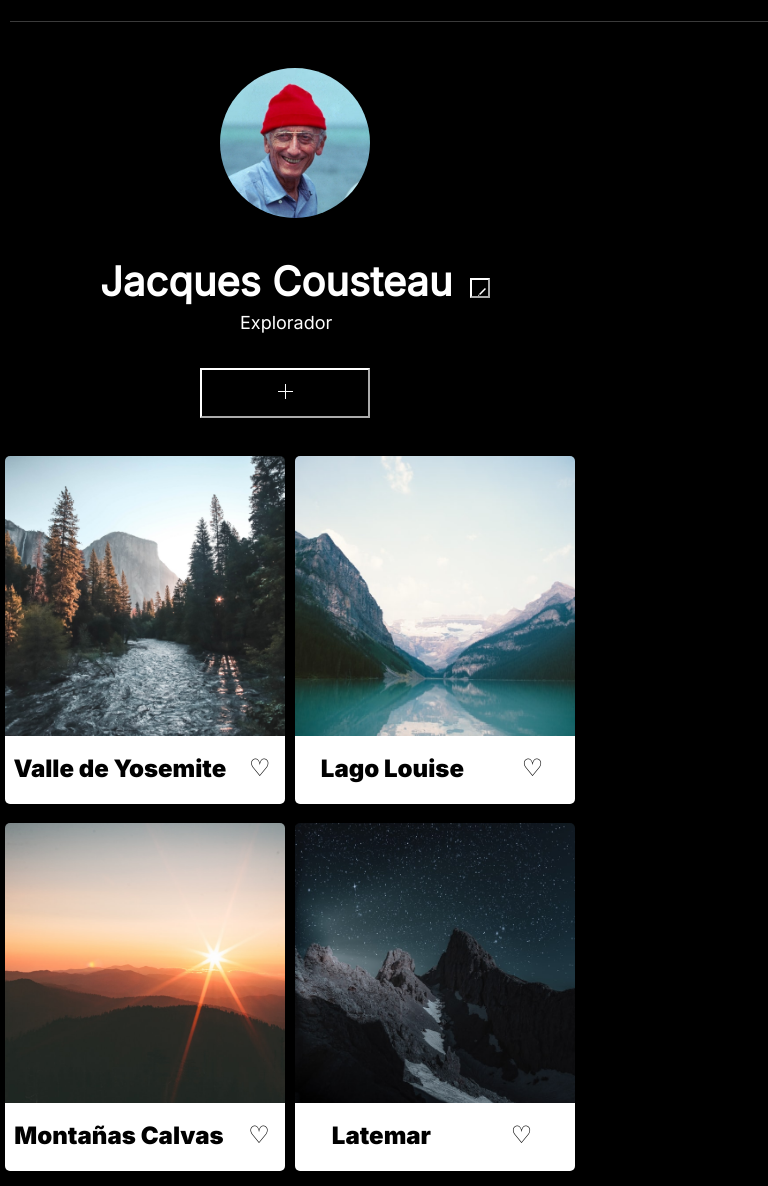
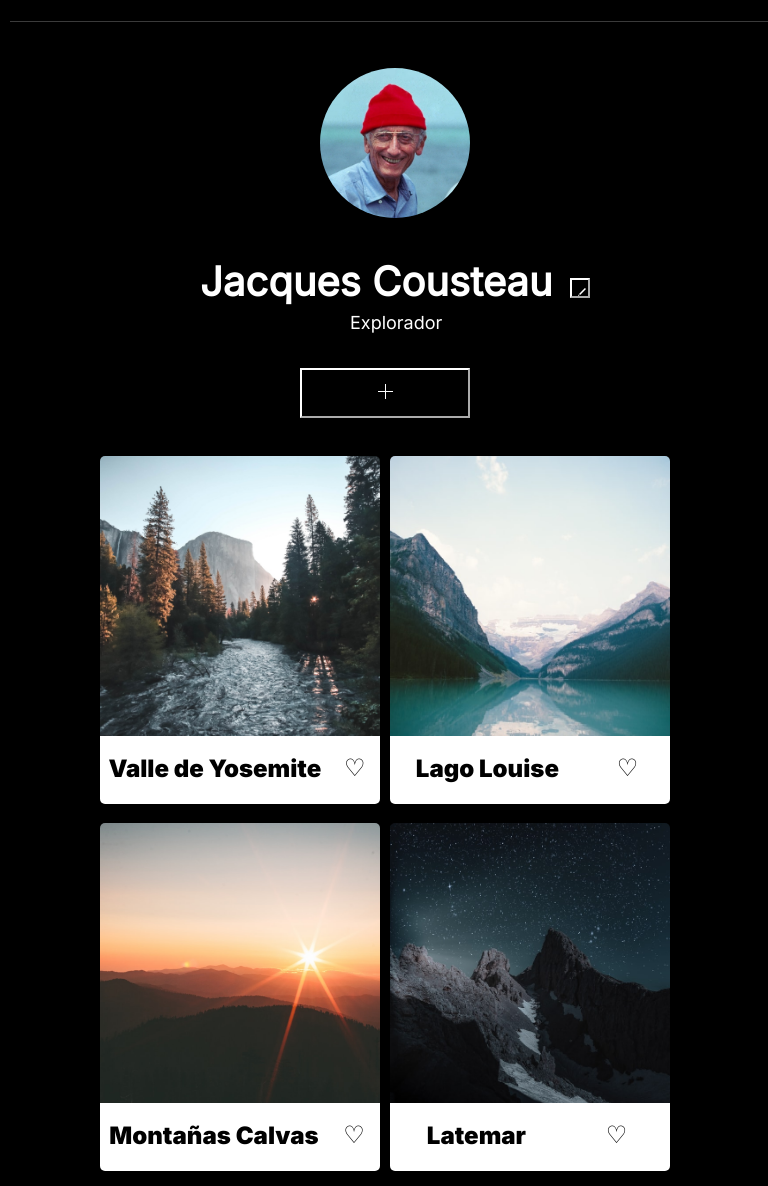
Before and after one commit to lily-lopez06/web_project_around, a plain HTML site: page index.html in a window 768 px wide. Shown: the part 112-1298 px from the top of the page. Drawn offline with Linux system fonts and the light colour scheme.

Commit message:
"mejorar mediaq"

```diff
--- a/blocks/footer.css
+++ b/blocks/footer.css
@@ -6,12 +6,12 @@
   padding-bottom: 60px;
 }
 
-@media screen and (min-width: 584px) and (max-width: 880px) {
+@media screen and (min-width: 768px) and (max-width: 880px) {
   .footer {
-    margin: 70px 50px 0 10px;
+    margin: 70px 50px 0 100px;
   }
 }
-@media screen and (min-width: 320px) and (max-width: 584px) {
+@media screen and (min-width: 320px) and (max-width: 580px) {
   .footer {
     margin: 50px 19px 0 19px;
   }
--- a/blocks/gallery.css
+++ b/blocks/gallery.css
@@ -1,5 +1,5 @@
 .gallery {
-  width: 880px;
+  max-width: 880px;
   height: 743px;
   display: grid;
   grid-template-columns: repeat(3, 1fr);
@@ -53,9 +53,8 @@
     grid-template-columns: repeat(2, 1fr);
     grid-template-rows: repeat(3, 1fr);
     gap: 10px;
-    padding: 120px 0 0 5px;
+    padding: 120px 0 0 100px;
   }
-
   .card__photo {
     width: 280px;
     height: 280px;
@@ -65,7 +64,6 @@
     height: 70px;
   }
 }
-
 @media screen and (min-width: 320px) and (max-width: 584px) {
   .gallery {
     width: 282px;
@@ -75,7 +73,6 @@
     padding: 0;
     margin: 220px 19px 0 19px;
   }
-
   .card__photo {
     width: 282px;
     height: 282px;
--- a/blocks/header.css
+++ b/blocks/header.css
@@ -14,7 +14,6 @@
   bottom: 1px;
   margin-top: 41px;
 }
-
 @media screen and (min-width: 584px) and (max-width: 880px) {
   .header {
     width: 320px;
@@ -26,7 +25,6 @@
     height: 70px;
   }
 }
-
 @media screen and (min-width: 320px) and (max-width: 584px) {
   .header {
     width: 320px;
--- a/blocks/popup.css
+++ b/blocks/popup.css
@@ -22,7 +22,7 @@
   width: 40px;
   height: 40px;
   margin-left: 430px;
-  background-color: black;
+  background-color: rgba(0, 0, 0, 0);
   border: none;
   position: absolute;
   top: -30px;
@@ -76,17 +76,17 @@
   margin-top: -16px;
 }
 
-@media screen and (min-width: 584px) and (max-width: 880px) {
+@media screen and (min-width: 768px) and (max-width: 880px) {
   .popup {
-    width: 280px;
-    height: 280px;
+    max-width: 280px;
+    max-height: 280px;
     position: absolute;
     top: 280px;
     left: -380px;
   }
 }
 
-@media screen and (min-width: 320px) and (max-width: 584px) {
+@media screen and (min-width: 320px) and (max-width: 580px) {
   .popup {
     max-width: 280px;
     position: absolute;
--- a/blocks/profile.css
+++ b/blocks/profile.css
@@ -13,7 +13,7 @@
 }
 
 .profile__name {
-  width: 373px;
+  width: 390px;
   height: 39px;
   font-family: "inter-regular";
   font-size: 42px;
@@ -72,48 +72,42 @@
 
 @media screen and (min-width: 584px) and (max-width: 880px) {
   .profile {
-    max-width: 720px;
+    max-width: 768px;
     padding: 0;
-    margin-left: 10px;
+    margin: auto;
   }
-
   .profile__photo {
     width: 150px;
     height: 150px;
     position: absolute;
     top: 340px;
-    left: 220px;
+    left: 320px;
   }
-
   .profile__name {
     width: 720px;
     height: 22px;
     font-size: 40px;
-    margin: 280px 0px 0 90px;
+    margin: 280px 0px 0 200px;
   }
-
   .profile__paragraph {
-    margin: 30px 0px 0 230px;
+    margin: 30px 0px 0 350px;
   }
-
   .edit-button {
     position: absolute;
     top: 390px;
-    left: 470px;
+    left: 570px;
     width: 20px;
     height: 20px;
   }
-
   .pencil-edit {
     width: 8px;
     height: 8px;
   }
-
   .add-button {
     width: 170px;
     position: absolute;
     top: 480px;
-    left: 200px;
+    left: 300px;
   }
 }
 @media screen and (min-width: 320px) and (max-width: 584px) {
@@ -122,27 +116,23 @@
     height: 282px;
     padding: 42px 19px 0 19px;
   }
-
   .profile__photo {
     position: absolute;
     top: 280px;
     left: 100px;
   }
-
   .profile__name {
     width: 224px;
     height: 22px;
     font-size: 22px;
     margin: 150px 48px 0 28px;
   }
-
   .profile__paragraph {
     width: 282px;
     height: 14px;
     margin: 14px 29px 0 100px;
     font-size: 14px;
   }
-
   .edit-button {
     width: 18px;
     height: 18px;
@@ -150,11 +140,9 @@
     top: 278px;
     left: 255px;
   }
-
   .pencil-edit {
     width: 6px;
   }
-
   .add-button {
     width: 282px;
     height: 50px;
```
